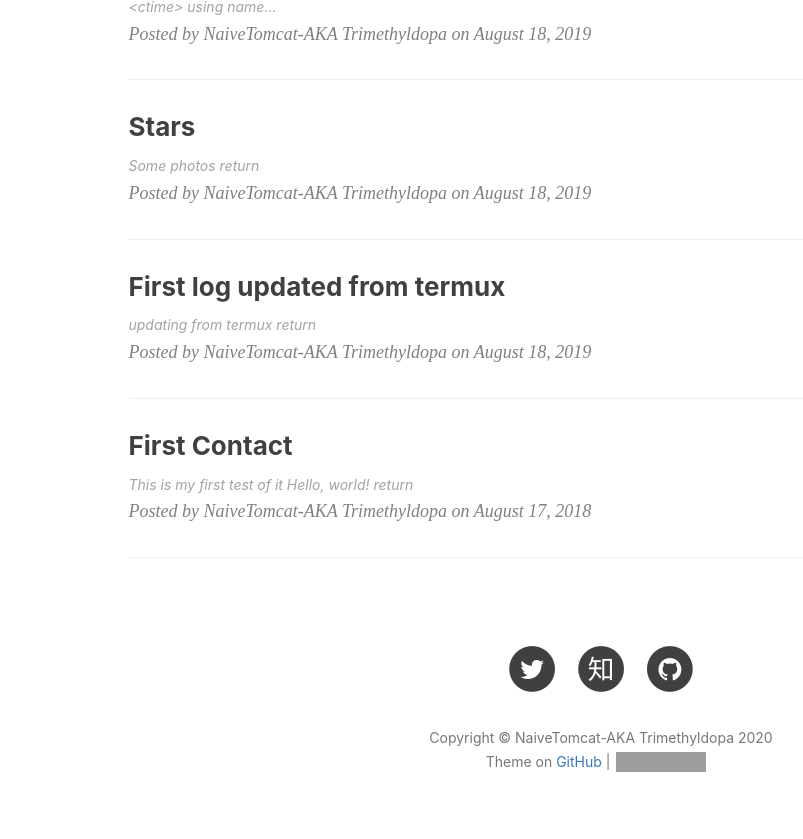
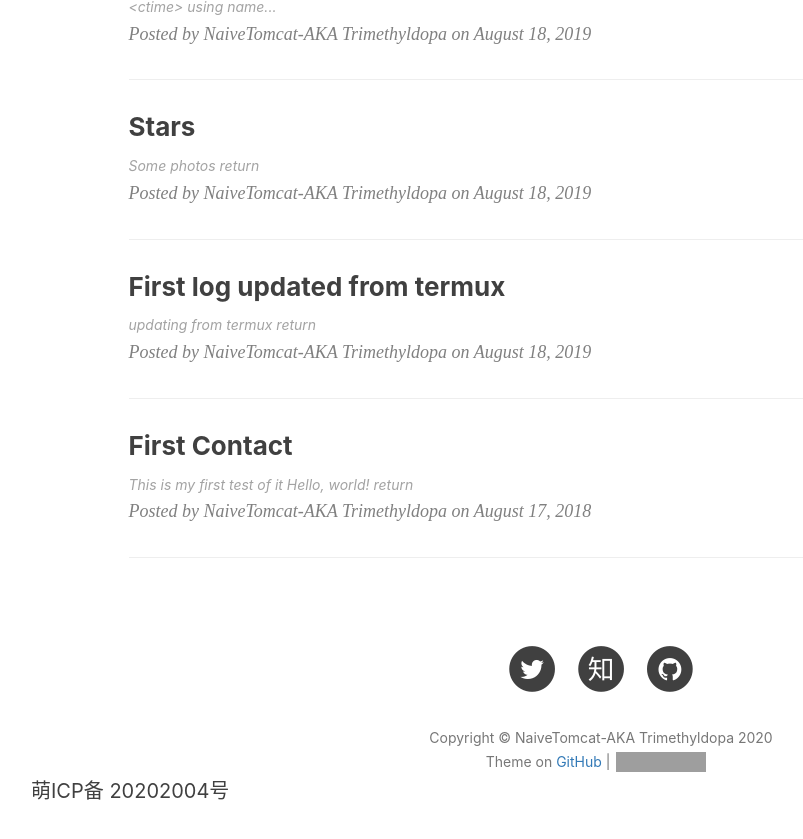
Before and after one commit to NaiveTomcat/blog, a Jekyll site: the page built from index.html, in a window 1280 px wide and 900 px high, scrolled down 1750 px. Shown: the top 839 px of the window, without its empty margins (39-842 px from the left). Built offline with Jekyll 4.4.1, drawn with Linux system fonts in a browser that asks for light colours; nearby versions of some CDN libraries; a script that is not in the unit is left out; the list of posts is cut into pages by our own code; comment, search, counter and statistics services are not loaded; grey boxes are pictures that could not be loaded.

Commit message:
Update footer.html

```diff
--- a/_includes/footer.html
+++ b/_includes/footer.html
@@ -102,6 +102,7 @@
                 </p>
             </div>
         </div>
+        <a href="https://icp.gov.moe" target="_blank">萌ICP备 </a><a href="https://icp.gov.moe/?keyword=20202004" target="_blank"> 20202004号</a>
     </div>
 </footer>
 
```
